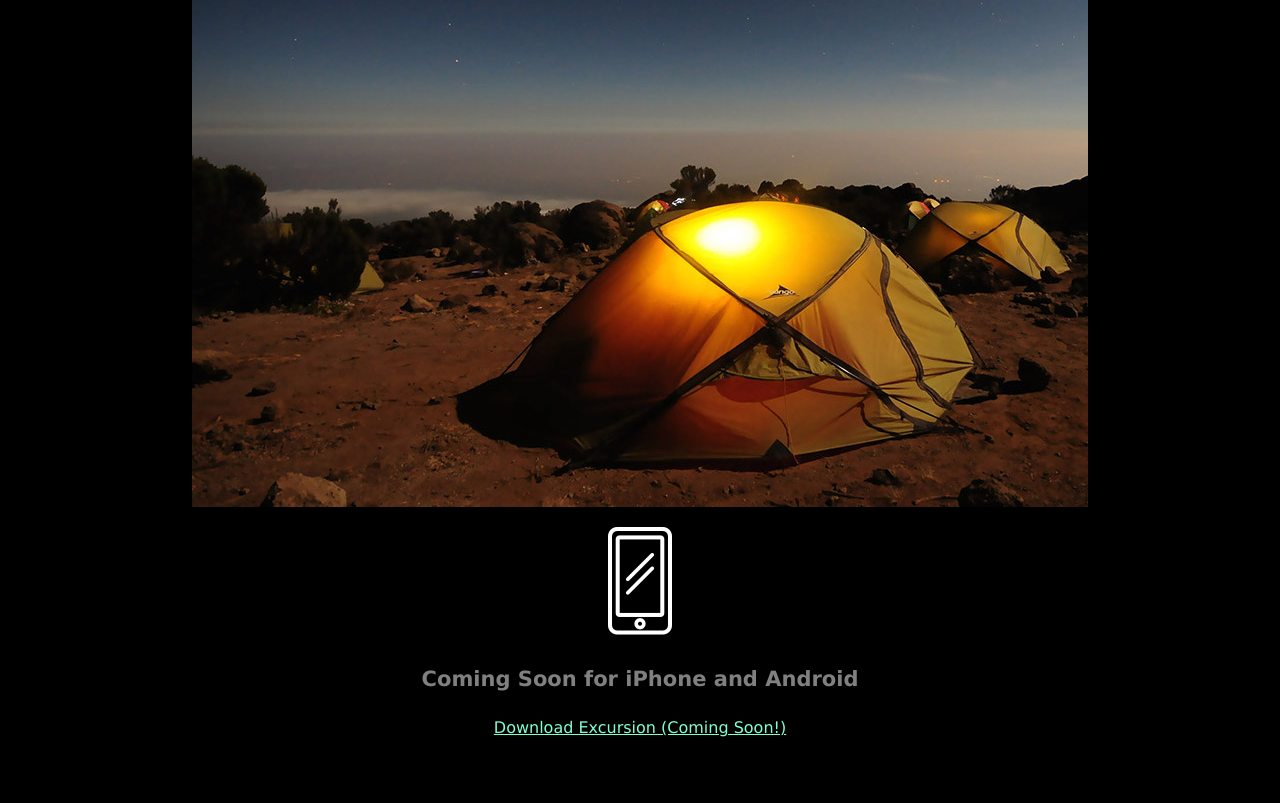
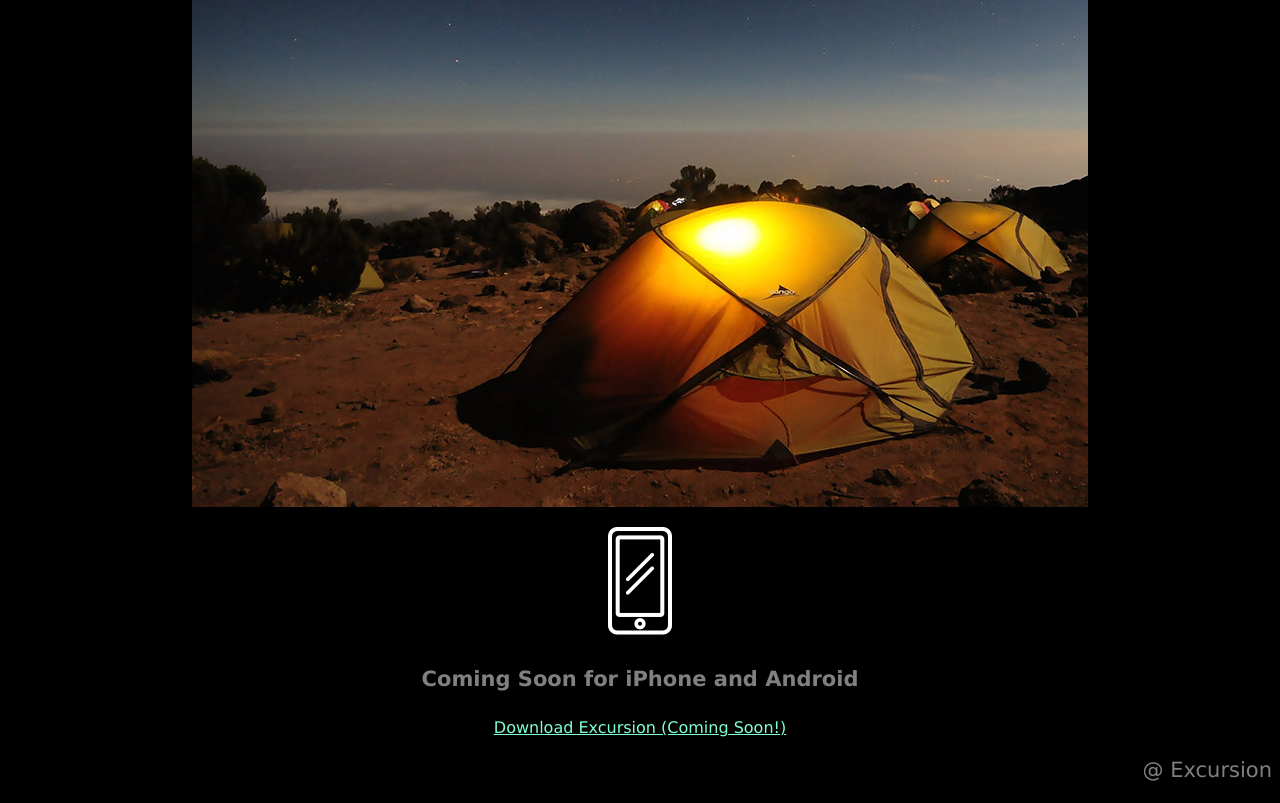
Before and after one commit to AlecSchraegle/excursion, a plain HTML site: page index.html in a window 1280 px wide. Shown: the part 505-1308 px from the top of the page. Before the commit the page ends 1258 px from the top, so only its background shows below. Drawn offline with Linux system fonts and the light colour scheme.

Commit message:
Added copyright link

```diff
--- a/index.html
+++ b/index.html
@@ -20,6 +20,7 @@
 <p><img src="/resources/images/phone.png"></p>
 <h4 class="header--sub-header">Coming Soon for iPhone and Android</h4>
 <p><a class="link--cta" href="#">Download Excursion (Coming Soon!)</a></p>
+<p class="link--copyright">@ Excursion</p>
 </body>
 
 </body>
--- a/resources/css/style.css
+++ b/resources/css/style.css
@@ -30,3 +30,11 @@ body {
     font-size: 16px;
     color: aquamarine;
 }
+
+/* FOOTER */
+
+.link--copyright {
+    font-size: 21px;
+    color: grey;
+    text-align: right;
+}
```
